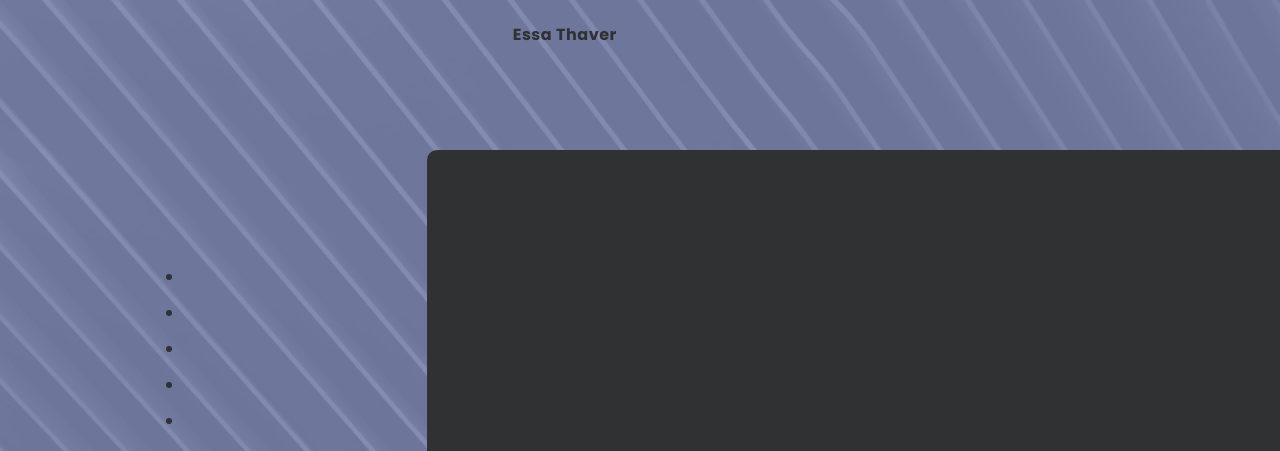
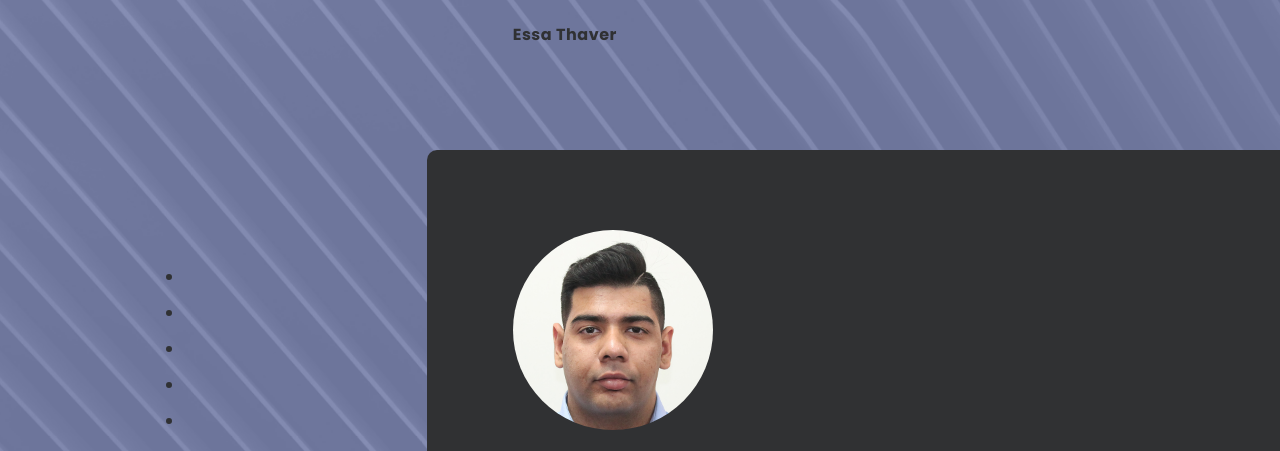
Before and after one commit to EssaThaver/essathaver.github.io, a website: page index.html in a window 1280 px wide. Shown: the top 451 px of the page. Drawn offline with nearby package versions, Linux system fonts and the light colour scheme.

Commit message:
Update style.css

```diff
--- a/css/style.css
+++ b/css/style.css
@@ -394,7 +394,7 @@ p {
   .content-block .person-img {
     height: 200px;
     width: 200px;
-    background: url(../img/Profile Pic.png);
+    background: url(/img/Profile\ Pic\ .jpg);
     border-radius: 90%;
     background-repeat: no-repeat;
     background-size: cover; }
```
